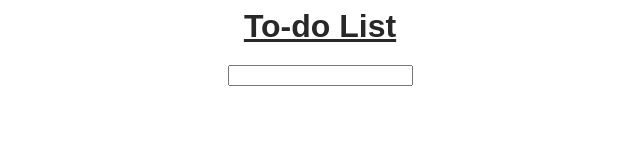
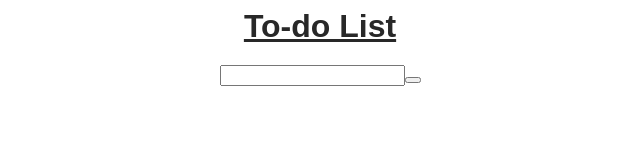
Before and after one commit to rebeccamrowiec/to-do-app, a React (Create React App) app: page / in a window 1280 px wide. Shown: the top 167 px of the page, without its empty margins (320-960 px from the left). Built offline with nearby package versions, Linux system fonts and the light colour scheme.

Commit message:
Try to fix empty items adding

```diff
--- a/src/components/App.js
+++ b/src/components/App.js
@@ -16,10 +16,12 @@ class App extends React.Component {
   };
 
   onSearchSubmit = (term) => {
+    if (term != null) {
     this.setState({ texts: [
       ...this.state.texts, term
     ]
     });
+  }
 
     // console.log(this.removeText);
   };
--- a/src/components/TodoForm.js
+++ b/src/components/TodoForm.js
@@ -19,9 +19,14 @@ class TodoForm extends React.Component {
           value={this.state.term}
           onChange={e => this.setState({ term: e.target.value })}
         />
+        <button></button>
       </form>
     );
   }
 }
 
+//Deletes multiples of same item together!
+//Adds empty item, if empty - don't add
+
+
 export default TodoForm;
```
